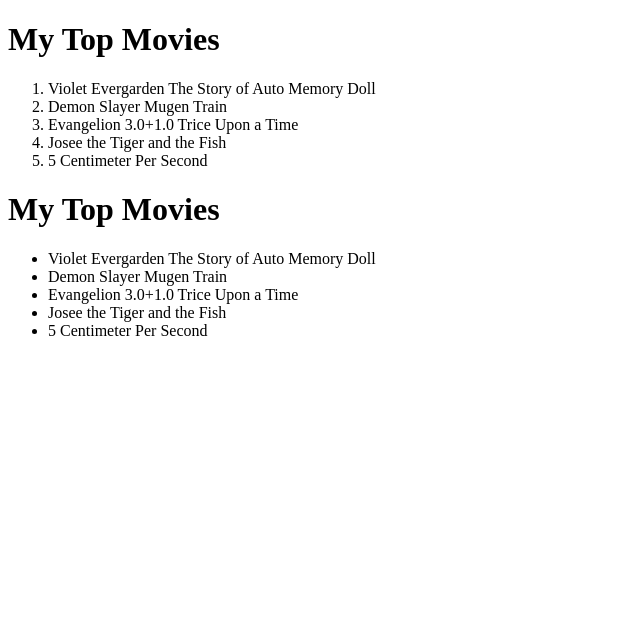
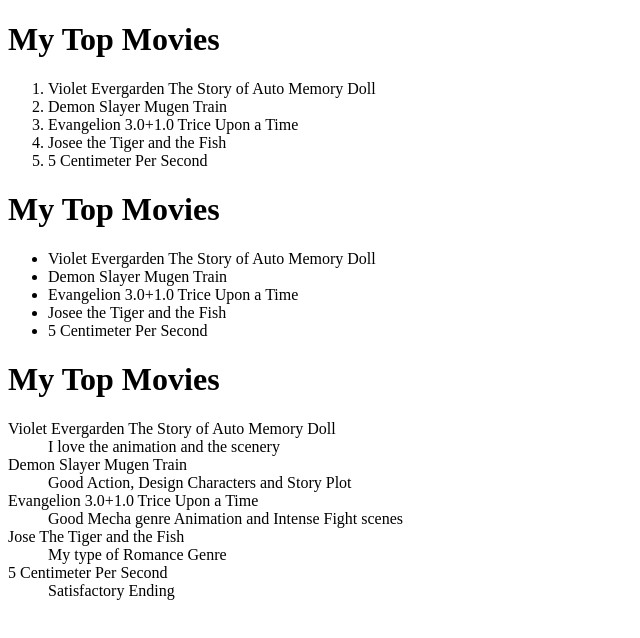
Before and after one commit to joshuaICT11/joshuaICT11.github.io, a plain HTML site: page Mylist/Barrientos MyList/mylist.html in a window 1280 px wide. Shown: the whole page, without its empty margins (0-640 px from the left). Drawn offline with Linux system fonts and the light colour scheme.

Commit message:
Update mylist.html

```diff
--- a/Mylist/Barrientos MyList/mylist.html
+++ b/Mylist/Barrientos MyList/mylist.html
@@ -26,5 +26,20 @@
         <li>Josee the Tiger and the Fish</li>
         <li>5 Centimeter Per Second</li>
     </ul>
+
+    <h1>My Top Movies</h1>
+
+    <dl start="10">
+        <dt>Violet Evergarden The Story of Auto Memory Doll</dt>
+            <dd>I love the animation and the scenery</dd>
+        <dt>Demon Slayer Mugen Train</dt>
+            <dd>Good Action, Design Characters and Story Plot</dd>
+        <dt>Evangelion 3.0+1.0 Trice Upon a Time</dt>
+            <dd>Good Mecha genre Animation and Intense Fight scenes</dd>
+        <dt>Jose The Tiger and the Fish</dt>
+            <dd>My type of Romance Genre</dd>
+        <dt>5 Centimeter Per Second</dt>
+            <dd>Satisfactory Ending</dd>
+    </dl>
 </body>
 </html>
```
